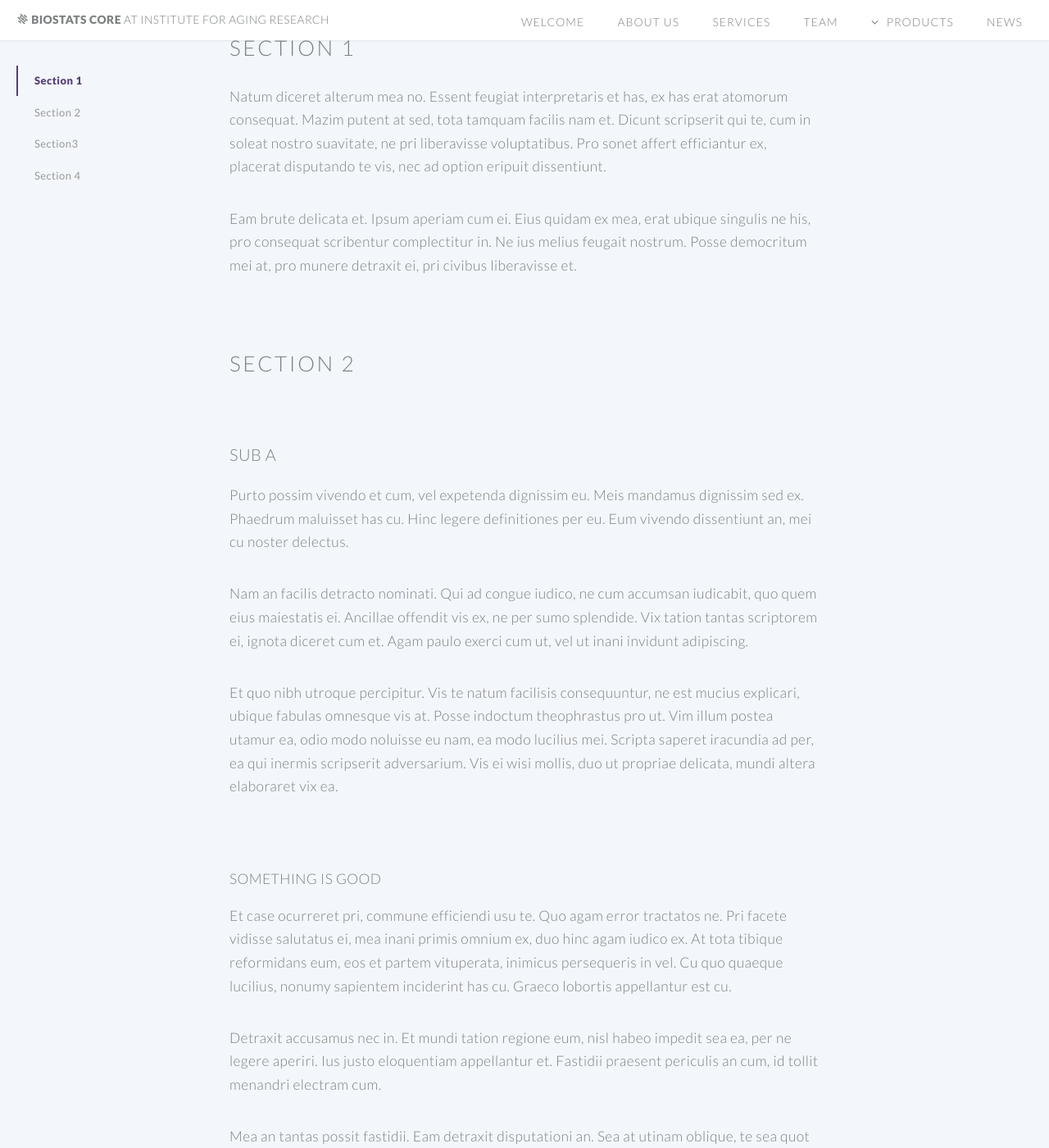
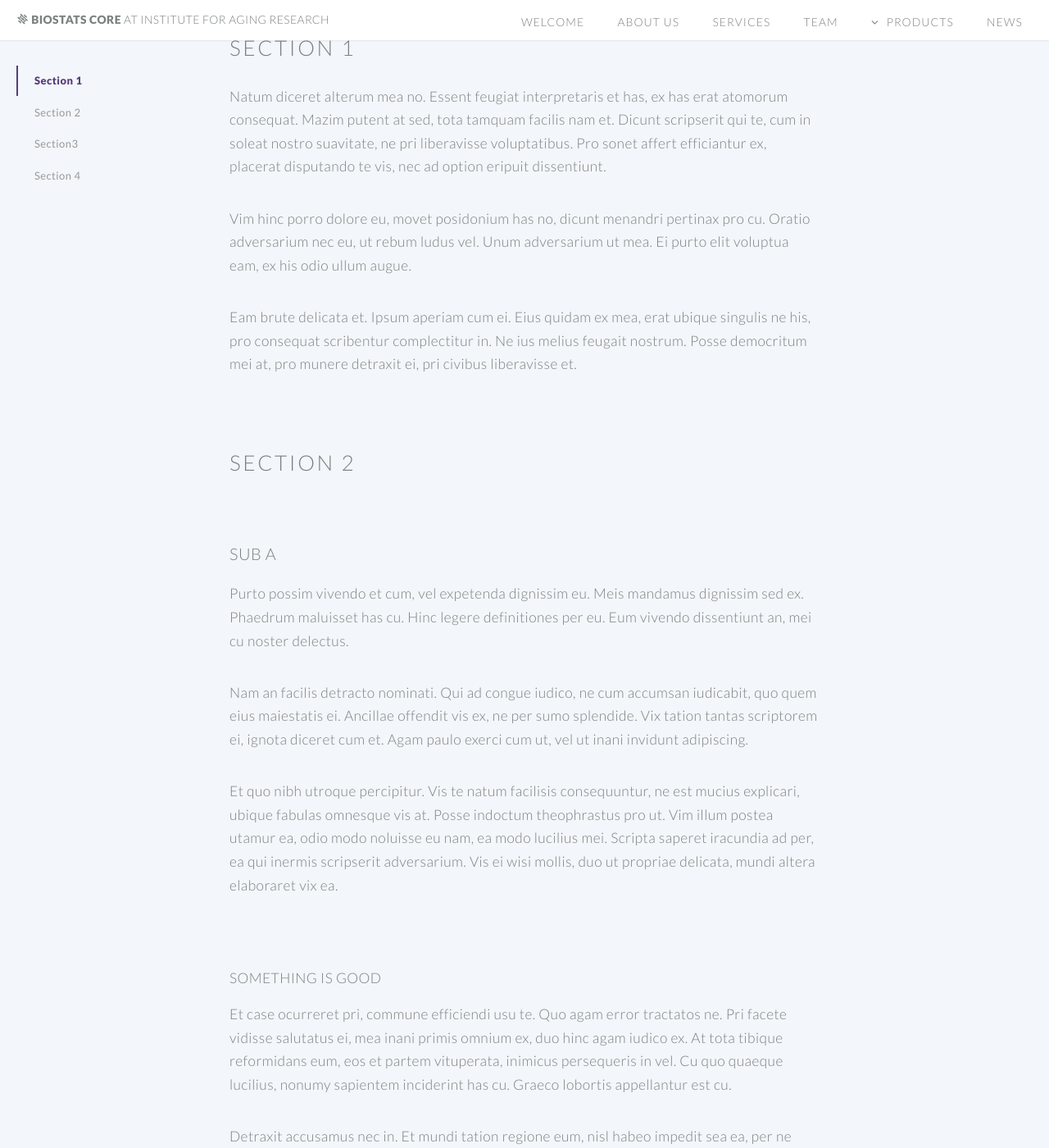
Before and after one commit to timothytsai/IFARbiostats.github.io, a Jekyll site: the page built from _instructions/testfile-1.markdown, in a window 1280 px wide and 1400 px high, scrolled down 451 px. Shown: the whole window at 82% size. Built offline with Jekyll 4.4.1, drawn with Linux system fonts in a browser that asks for light colours; some web fonts are replaced; Markdown is read by kramdown in place of the engine named in the settings.

Commit message:
add printhide to header

```diff
--- a/_includes/header.html
+++ b/_includes/header.html
@@ -1,4 +1,4 @@
-<header id="header">
+<header id="header", class="printhide">
 				<h1><a href="/"><i class="icon-hsl"></i> Biostats Core <span>at Institute for Aging Research</span></a></h1>
 				<nav id="nav">
 					<ul>
--- a/_instructions/testfile-1.markdown
+++ b/_instructions/testfile-1.markdown
@@ -9,6 +9,8 @@
 
 ##Section 1
  Natum diceret alterum mea no. Essent feugiat interpretaris et has, ex has erat atomorum consequat. Mazim putent at sed, tota tamquam facilis nam et. Dicunt scripserit qui te, cum in soleat nostro suavitate, ne pri liberavisse voluptatibus. Pro sonet affert efficiantur ex, placerat disputando te vis, nec ad option eripuit dissentiunt.
+
+ Vim hinc porro dolore eu, movet posidonium has no, dicunt menandri pertinax pro cu. Oratio adversarium nec eu, ut rebum ludus vel. Unum adversarium ut mea. Ei purto elit voluptua eam, ex his odio ullum augue.
 
  Eam brute delicata et. Ipsum aperiam cum ei. Eius quidam ex mea, erat ubique singulis ne his, pro consequat scribentur complectitur in. Ne ius melius feugait nostrum. Posse democritum mei at, pro munere detraxit ei, pri civibus liberavisse et.
 
--- a/css/style.css
+++ b/css/style.css
@@ -1148,6 +1148,11 @@
 	position: relative;
 }
 
+@media print
+{
+	.printhide {display: none !important;}
+}
+
 /* Imported from twitter bootstrap */
 .nav {
 	padding-left: 0;
```
